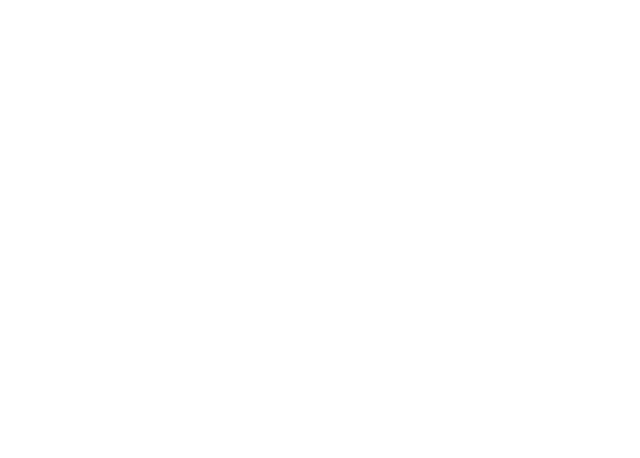
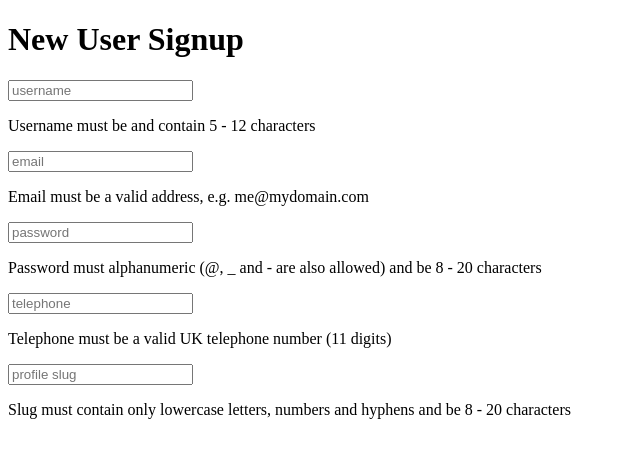
Before and after one commit to isharasam/crap-portfolio, a plain HTML site: page index.html in a window 1280 px wide. Shown: the whole page, without its empty margins (0-640 px from the left). Drawn offline with Linux system fonts and the light colour scheme.

Commit message:
added index html

```diff
--- a/index.html
+++ b/index.html
@@ -1,10 +1,30 @@
-<html lang="en">
-<head>
-    <meta charset="UTF-8">
-    <meta name="viewport" content="width=device-width, initial-scale=1.0">
-    <title>Document</title>
-</head>
-<body>
+<!DOCTYPE html>
+<html>
+    <head>
+        <meta charset="utf-8">
+        <title>RegEx Form</title>
+        <link rel="stylesheet" href="styles.css">
+    </head>
+    <body>
+        <h1>New User Signup</h1>
+        <form>
 
-</body>
+            <input type="text" name="username" placeholder="username">
+            <p>Username must be  and contain 5 - 12 characters</p>
+
+            <input type="text" name="email" placeholder="email">
+            <p>Email must be a valid address, e.g. me@mydomain.com</p>
+
+            <input type="text" name="password" placeholder="password">
+            <p>Password must alphanumeric (@, _ and - are also allowed) and be 8 - 20 characters</p>
+
+            <input type="text" name="telephone" placeholder="telephone">
+            <p>Telephone must be a valid UK telephone number (11 digits)</p>
+
+            <input type="text" name="slug" placeholder="profile slug">
+            <p>Slug must contain only lowercase letters, numbers and hyphens and be 8 - 20 characters</p>
+
+        </form>
+        <script type="text/javascript" src="validation.js"></script>
+    </body>
 </html>
```
